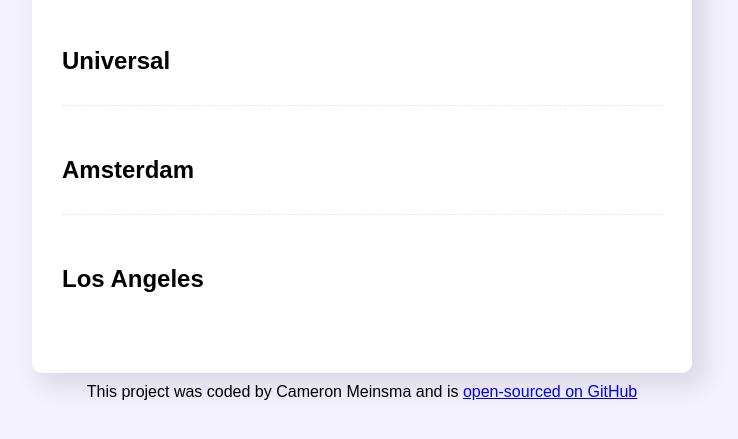
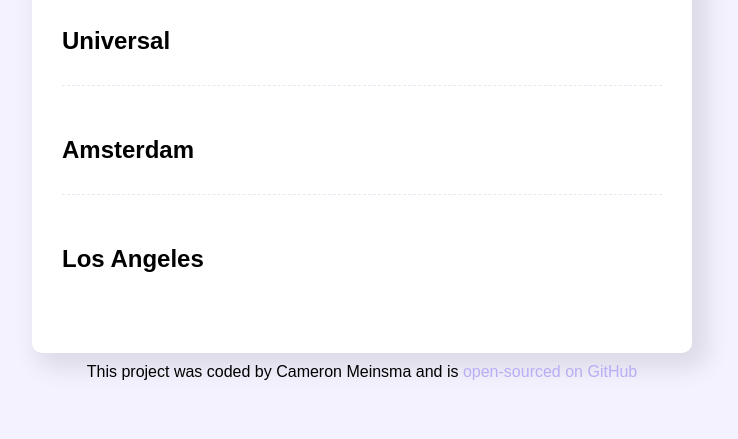
Before and after one commit to Cameron-Meinsma/world-clock, a plain HTML site: page index.html in a window 1280 px wide. Shown: the part 219-658 px from the top of the page, without its empty margins (278-1016 px from the left). Drawn offline with nearby package versions, Linux system fonts and the light colour scheme; a script that the page names is missing.

Commit message:
Styled footer and container

```diff
--- a/css/style.css
+++ b/css/style.css
@@ -24,7 +24,7 @@ h2 {
 .container {
     display: block;
     max-width: 600px;
-    margin: 60px auto 10px;
+    margin: 40px auto 10px;
     padding: 0;
     background-color: white;
     padding: 30px;
@@ -69,6 +69,11 @@ h2 {
     color: #b9adf4;
 }
 
+.github {
+    color: #b9adf4;
+    text-decoration: none;
+}
+
 #city-select {
     margin: 0;
     padding: 10px 0;
--- a/index.html
+++ b/index.html
@@ -50,6 +50,7 @@
             <a
                 href="https://github.com/Cameron-Meinsma/world-clock"
                 target="_blank"
+                class="github"
                 >open-sourced on GitHub</a
             >
         </footer>
```
